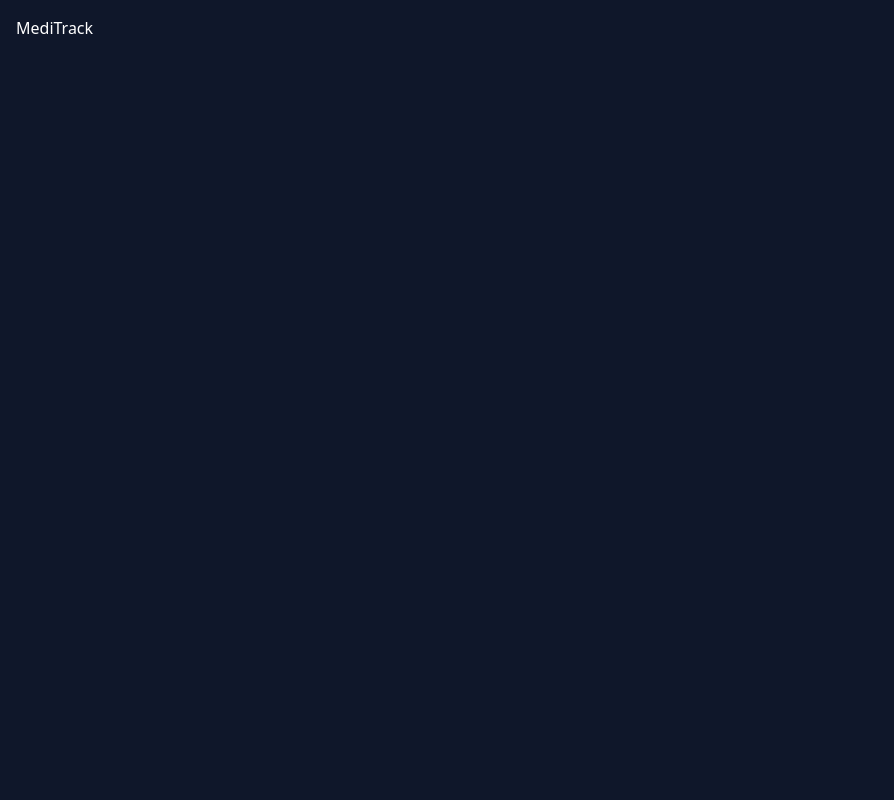
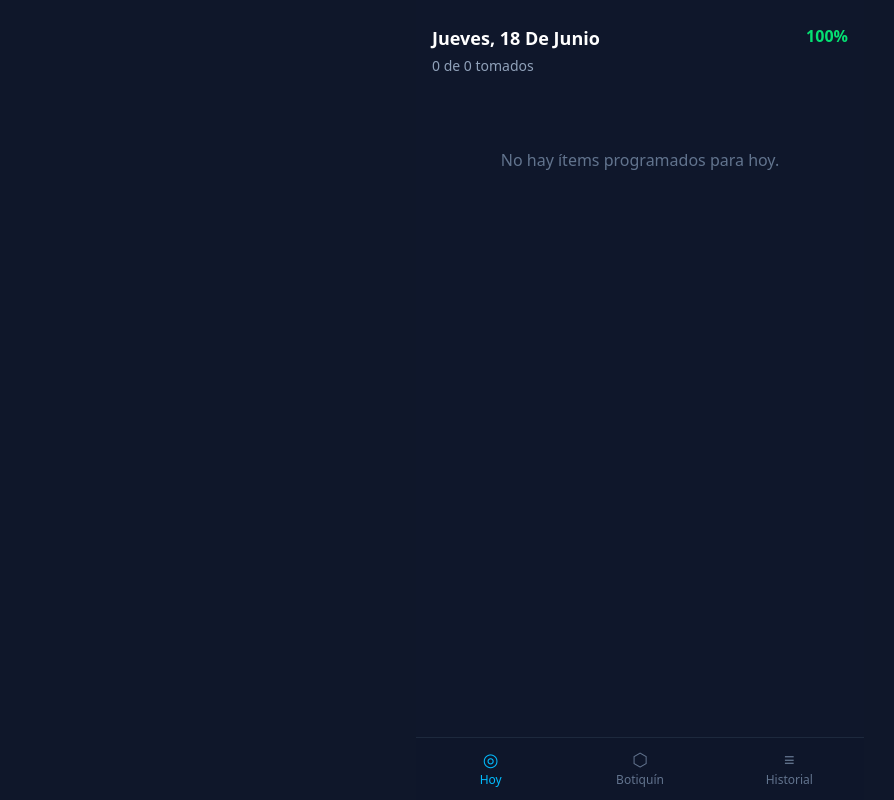
Before and after one commit to fungiabduction-ui/meditrack, a React (Vite) app: page / in a window 1280 px wide. Shown: the whole page, without its empty margins (0-894 px from the left). Built offline with nearby package versions, Linux system fonts and the light colour scheme.

Commit message:
feat: app shell — bottom nav, init store, seal past days

```diff
--- a/src/App.tsx
+++ b/src/App.tsx
@@ -1,3 +1,58 @@
+import { useEffect, useState } from 'react'
+import { useStore } from './store'
+import { useStorageHealth } from './hooks/useStorageHealth'
+import { TodayView } from './components/today/TodayView'
+import { CabinetView } from './components/cabinet/CabinetView'
+import { HistoryView } from './components/history/HistoryView'
+
+type Tab = 'today' | 'cabinet' | 'history'
+
+const NAV: { id: Tab; label: string; icon: string }[] = [
+  { id: 'today', label: 'Hoy', icon: '◎' },
+  { id: 'cabinet', label: 'Botiquín', icon: '⬡' },
+  { id: 'history', label: 'Historial', icon: '≡' },
+]
+
 export function App() {
-  return <div className="p-4 text-white">MediTrack</div>
+  const [tab, setTab] = useState<Tab>('today')
+  const init = useStore(s => s.init)
+  const sealPastDays = useStore(s => s.sealPastDays)
+  const { healthy, error } = useStorageHealth()
+
+  useEffect(() => {
+    init()
+    sealPastDays()
+  }, [init, sealPastDays])
+
+  return (
+    <div className="min-h-screen bg-slate-900 max-w-md mx-auto relative">
+      {/* storage health banner */}
+      {!healthy && (
+        <div className="bg-red-900/80 text-red-300 text-xs px-4 py-2 text-center">
+          ⚠ {error}
+        </div>
+      )}
+
+      {/* main content */}
+      <main className="overflow-y-auto">
+        {tab === 'today' && <TodayView />}
+        {tab === 'cabinet' && <CabinetView />}
+        {tab === 'history' && <HistoryView />}
+      </main>
+
+      {/* bottom nav */}
+      <nav className="fixed bottom-0 left-1/2 -translate-x-1/2 w-full max-w-md bg-slate-900/95 backdrop-blur border-t border-slate-800 flex">
+        {NAV.map(n => (
+          <button
+            key={n.id}
+            onClick={() => setTab(n.id)}
+            className={`flex-1 flex flex-col items-center gap-1 py-3 text-xs transition-colors ${tab === n.id ? 'text-sky-400' : 'text-slate-500 hover:text-slate-300'}`}
+          >
+            <span className="text-lg leading-none">{n.icon}</span>
+            {n.label}
+          </button>
+        ))}
+      </nav>
+    </div>
+  )
 }
```
